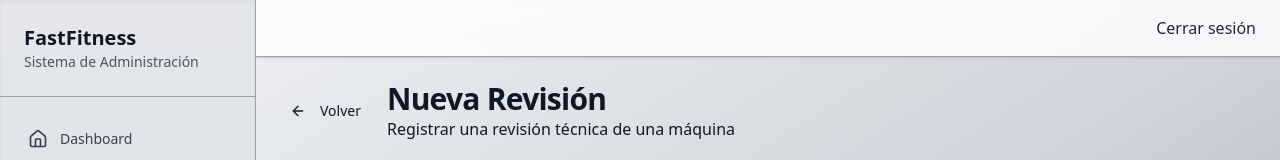
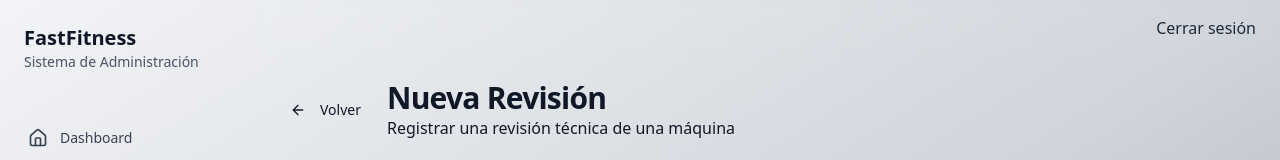
Before and after one commit to Jonathansl17/DataBaseProyect, a Next.js app in the folder frontend/: page /administradores/maquinas/nueva-revision in a window 1280 px wide. Shown: the top 160 px of the page. Built offline with nearby package versions, Linux system fonts and the light colour scheme; no server answers.

Commit message:
Degradado gris

```diff
--- a/frontend/app/(admin)/inscripciones/clientCard.tsx
+++ b/frontend/app/(admin)/inscripciones/clientCard.tsx
@@ -9,7 +9,7 @@ export default function clientCard({ persona, mt }: ClientCardProps) {
     return (
         <div>
             {persona && (
-                <div className={`w-full md:w-[300px] border rounded-lg p-4 shadow-sm bg-gray-50 h-fit ${mt ? `mt-${mt}` : ''}`}>
+                <div className={`w-full md:w-[300px] border rounded-lg p-4 shadow-sm  ${mt ? `mt-${mt}` : ''}`}>
                     <h3 className="text-lg font-semibold mb-1">Cliente encontrado</h3>
                     <p><strong>Nombre:</strong> {persona.nombre} {persona.apellido1} {persona.apellido2}</p>
                     <p><strong>Cédula:</strong> {persona.cedula}</p>
--- a/frontend/app/(admin)/layout.tsx
+++ b/frontend/app/(admin)/layout.tsx
@@ -27,6 +27,7 @@ export default function adminLayout({
           {children}
         </main>
       </div>
+      <Toaster />
     </div>
   )
 }
--- a/frontend/src/components/header.tsx
+++ b/frontend/src/components/header.tsx
@@ -1,7 +1,6 @@
 "use client"
 import { Button } from "@/components/ui/button"
 import { useRouter } from "next/navigation"
-
 
 export function Header() {
   const router = useRouter()
@@ -19,7 +18,7 @@ export function Header() {
   }
 
   return (
-    <header className="bg-white/80 backdrop-blur border-b border-gray-400 shadow-sm">
+    <header className="sticky top-0 z-40 bg-transparent backdrop-blur-sm">
       <div className="flex items-center justify-between px-6 py-4">
         <div />
         <button
--- a/frontend/src/components/sidebar.tsx
+++ b/frontend/src/components/sidebar.tsx
@@ -34,8 +34,8 @@ export function Sidebar() {
   const pathname = usePathname()
 
   return (
-    <aside className="w-64 h-full bg-gradient-to-b from-gray-200 to-gray-300 border-r border-gray-400 shadow-inner">
-      <div className="p-6 border-b border-gray-400">
+    <aside className="w-64 h-full bg-transparent">
+      <div className="p-6">
         <h1 className="text-xl font-bold text-gray-900">FastFitness</h1>
         <p className="text-sm text-gray-600">Sistema de Administración</p>
       </div>
@@ -53,7 +53,7 @@ export function Sidebar() {
                 className={cn(
                   "group flex items-center px-4 py-2 text-sm font-medium rounded-md transition-all",
                   isActive
-                    ? "bg-white text-gray-900 shadow"
+                    ? "bg-white text-gray-900 shadow-sm"
                     : "text-gray-700 hover:bg-white/60 hover:text-gray-900"
                 )}
               >
```
